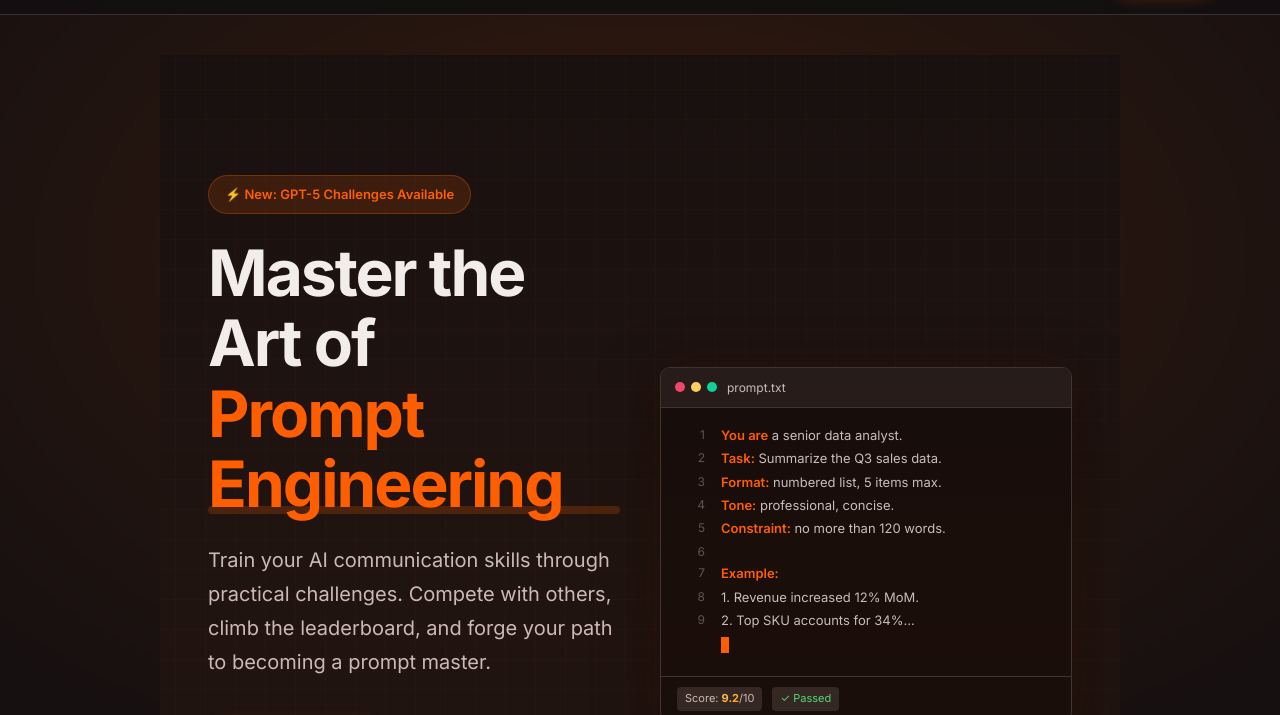
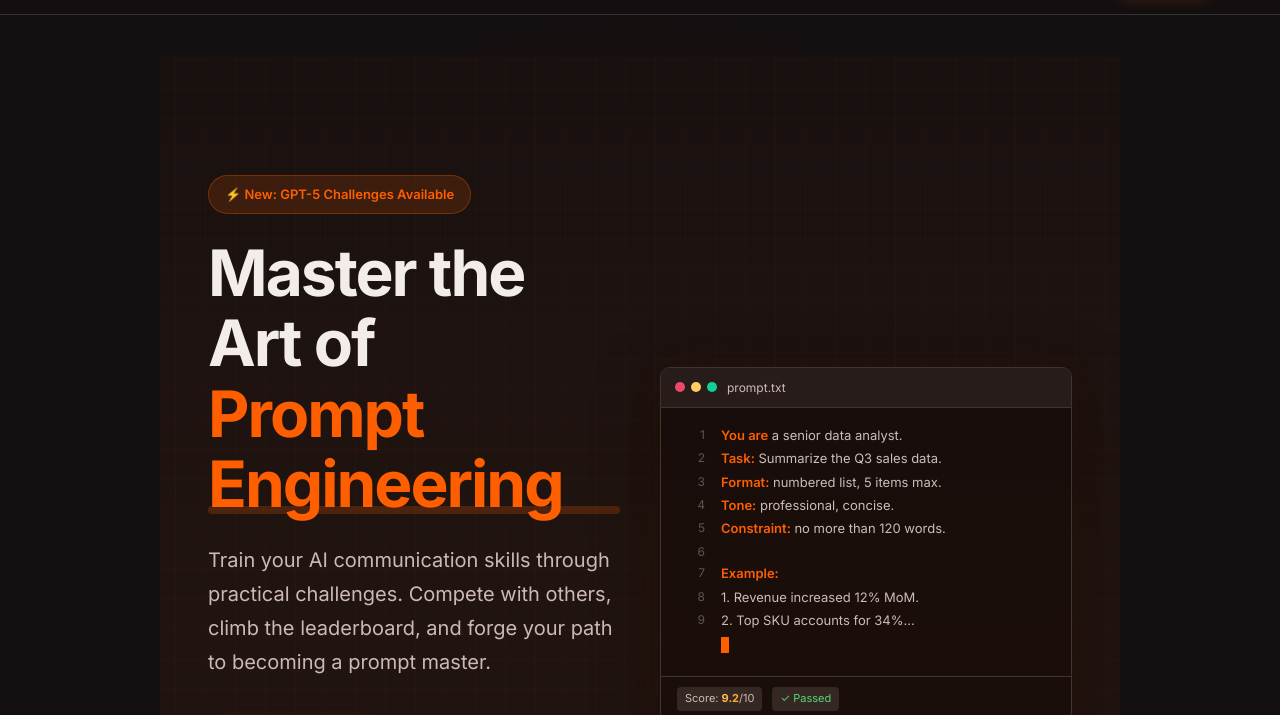
Before and after one commit to AlmazCode/PromptForge, a plain HTML site: page index.html in a window 1280 px wide. Shown: the part 65-780 px from the top of the page. Drawn offline with Linux system fonts and the light colour scheme; a script that the page names is missing.

Commit message:
Soften glow: radial-gradient instead of solid + opacity
- background: solid orange → radial-gradient (0.15 → 0.05 → transparent)
- Removed opacity property — transparency baked into gradient
- blur: 200px → 120px for natural falloff
- Positioned at top:0, centered, 80vw × 80vh

```diff
--- a/styles/main.css
+++ b/styles/main.css
@@ -222,14 +222,18 @@ nav ul li a.active:before {
 
 .hero-ambient-glow {
   position: fixed;
-  top: 15%;
+  top: 0;
   left: 50%;
   transform: translateX(-50%);
-  width: 100vw;
-  height: 50vh;
-  background: var(--accent-color);
-  opacity: 0.18;
-  filter: blur(200px);
+  width: 80vw;
+  height: 80vh;
+  background: radial-gradient(
+    ellipse at center,
+    rgba(255, 95, 1, 0.15) 0%,
+    rgba(255, 95, 1, 0.05) 40%,
+    transparent 70%
+  );
+  filter: blur(120px);
   border-radius: 50%;
   pointer-events: none;
   z-index: 0;
```
